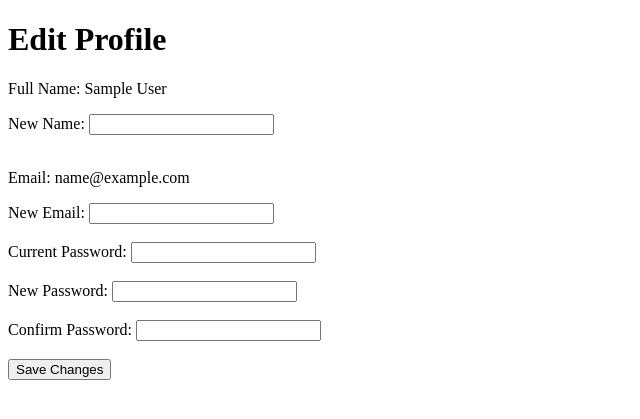
After one commit to hussainhht/shot_share, a PHP site: page /profile/edit.php in a window 1280 px wide. The commit adds this page. Shown: the top 419 px of the page, without its empty margins (0-640 px from the left). Run offline with PHP 8.4, Linux system fonts and the light colour scheme; the visitor is signed in with stand-in values (Sample User, id 1); a stand-in replaces the project's code that opens the database connection.

Commit message:
update login redirection to profile edit page and add edit profile functionality

```diff
--- a/auth/login.php
+++ b/auth/login.php
@@ -39,7 +39,7 @@ if(isset($_POST['login'])) {
             $_SESSION['user_id'] = $user['id'];
             $_SESSION['full_name'] = $user['full_name'];
             $_SESSION['email'] = $user['email'];
-            header("Location: ../index.php");
+            header("Location: ../profile/edit.php");
             exit();
 
         }
--- /dev/null
+++ b/profile/edit.php
@@ -0,0 +1,151 @@
+<?php
+session_start();
+require_once "../database/db_connect.php";
+
+if (!isset($_SESSION['user_id'])) {
+    header("Location: ../auth/login.php");
+    exit();
+}
+
+
+$user_id = $_SESSION['user_id'];
+$errors = [];
+
+$stmt = $conn->prepare("SELECT * FROM users WHERE id = ?");
+$stmt->execute([$user_id]);
+
+$user = $stmt->fetch(PDO::FETCH_ASSOC);
+
+$full_name = $user['full_name'];
+$email = $user['email'];
+$password = $user['password'];
+$pstracture = "/^(?=.*[A-Z])(?=.*[a-z])(?=.*\d)(?=.*[@#$!%*_?&])[A-Za-z\d@#$!%*_?&]{8,20}$/";
+$estracture="/^[a-zA-Z0-9]+@[a-zA-Z0-9]+\.[a-zA-Z]{2,}$/";
+if(isset($_POST['save_changes'])) {
+    $new_name = trim($_POST['new_name']);
+    $new_email = trim($_POST['new_email']);
+    $current_password = $_POST['current_password'];
+    $new_password = $_POST['new_password'];
+    $confirm_password = $_POST['confirm_password'];
+
+    if (empty($new_name)) {
+    $new_name = $full_name;
+}
+
+if (empty($new_email)) {
+    $new_email = $email;
+}
+    // Validate full name
+    if (empty($new_name)) {
+        $errors[] = "Full name is required.";
+    } else if(strlen($new_name) < 3 || strlen($new_name) > 100){
+        $errors[] = "Full name must be between 3 and 100 characters long.";
+    }
+
+    // Validate email
+   if(!empty($new_email)){
+    if (!preg_match($estracture, $new_email)) {
+        $errors[] = "Invalid email format.";
+    } else {
+        // Check if email already exists for other users
+        $check_email = $conn->prepare("SELECT * FROM users WHERE email = ? AND id != ?");
+        $check_email->execute([$new_email, $user_id]);
+        if ($check_email->rowCount() > 0) {
+            $errors[] = "Email already exists.";
+        }
+    }
+   }
+    if (empty($current_password)) {
+    $errors[] = "Current password is required.";
+} elseif (!password_verify($current_password, $user['password'])) {
+    $errors[] = "Current password is incorrect.";
+}
+
+
+
+if (!empty($new_password) || !empty($confirm_password)) {
+
+
+
+    if (empty($new_password)) {
+        $errors[] = "New password is required.";
+    } elseif (!preg_match($pstracture, $new_password)) {
+        $errors[] = "New password does not meet the requirements.";
+    } elseif (empty($confirm_password)) {
+        $errors[] = "Please confirm the new password.";
+    } elseif ($new_password !== $confirm_password) {
+        $errors[] = "Passwords do not match.";
+    }
+}
+
+    // If no errors, update the user's information
+    if (empty($errors)) {
+        $update_query = "UPDATE users SET full_name = ?, email = ?";
+        $new_profile_data = [$new_name, $new_email];
+
+        if (!empty($new_password)) {
+            $hashed_password = password_hash($new_password, PASSWORD_DEFAULT);
+            $update_query .= ", password = ?";
+            $new_profile_data[] = $hashed_password;
+        }
+
+        $update_query .= " WHERE id = ?";
+        $new_profile_data[] = $user_id;
+
+        $stmt = $conn->prepare($update_query);
+        if ($stmt->execute($new_profile_data)) {
+            $_SESSION['full_name'] = $new_name;
+            $_SESSION['email'] = $new_email;
+            header("Location: ../auth/login.php");
+            exit();
+        } else {
+            $errors[] = "Failed to update profile. Please try again.";
+        }
+    }
+}
+
+
+?>
+<!DOCTYPE html>
+<html>
+
+<head>
+    <title>Edit Profile</title>
+</head>
+
+
+<body>
+
+<div class="edit">
+    <h1>Edit Profile</h1>
+    <form method="POST" action="">
+
+            <p>Full Name: <?php echo $full_name; ?></p>
+        <label for="new_name">New Name:</label>
+        <input type="text" id="new_name" name="new_name" value="" ><br><br>
+        <p>Email: <?php echo $email; ?></p>
+        <label for="new_email">New Email:</label>
+        <input type="email" id="new_email" name="new_email" value="" ><br><br>
+        <label for="current_password">Current Password:</label>
+        <input type="password" id="current_password" name="current_password" required><br><br>
+        <label for="new_password">New Password:</label>
+        <input type="password" id="new_password" name="new_password"><br><br>
+        <label for="confirm_password">Confirm Password:</label>
+        <input type="password" id="confirm_password" name="confirm_password" ><br><br>
+        <button type="submit" name="save_changes">Save Changes</button>
+    </form>
+    <p style="color: red;">
+            <?php
+            if (!empty($errors)) {
+                foreach ($errors as $error) {
+                    echo $error . "<br>";
+                }
+            }
+            ?>
+            </div>
+
+
+</body>
+
+
+</html>
```
